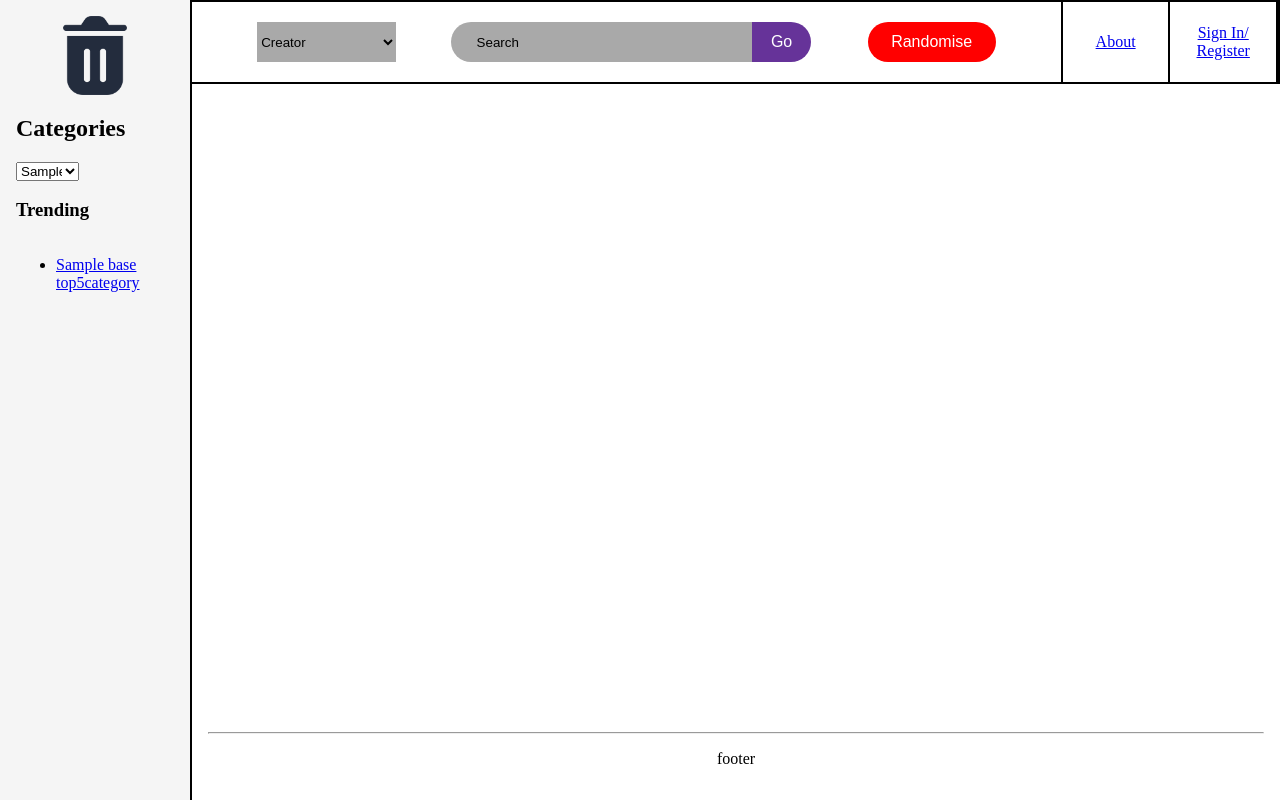
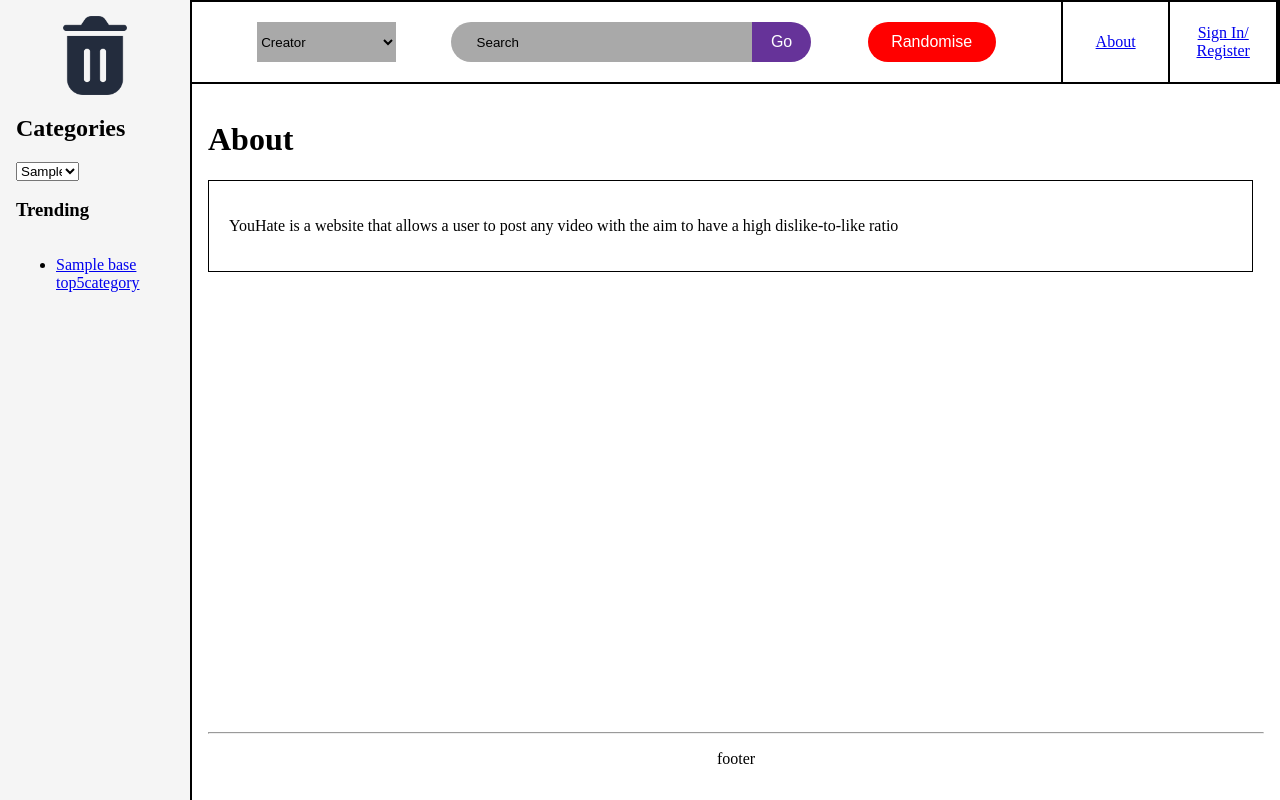
Before and after one commit to PearOtters/Team2A_videoApp, a Django app: template templates/YouHate/about.html in a window 1280 px wide. Run offline with Django 3.2, Linux system fonts and the light colour scheme; the template is opened without the code that fills it: most values are stand-ins (such as "Sample title", 1, 10 or a date in 2020); parts of the project's set-up code (start-up, migrations or seed data) failed here and were passed over.

Commit message:
created style for about as well as created basic description of about

```diff
--- a/static/css/style.css
+++ b/static/css/style.css
@@ -166,3 +166,11 @@ footer {
   margin-top: 10px;
   margin-bottom: 15px;
 }
+
+.about-rectangle {
+  display: flex;
+  width: 95%;
+  padding: 20px;
+  border: 1px solid black;
+  margin-bottom: 20px;
+}
--- a/templates/YouHate/about.html
+++ b/templates/YouHate/about.html
@@ -1 +1,12 @@
 {% extends "YouHate/base.html" %}
+
+{% block title_block %}
+    About
+{% endblock %}
+
+{% block body_block %}
+    <h1>About</h1>
+    <div class="about-rectangle">
+        <p class="about-text">YouHate is a website that allows a user to post any video with the aim to have a high dislike-to-like ratio</p>
+    </div>
+{% endblock %}
```
